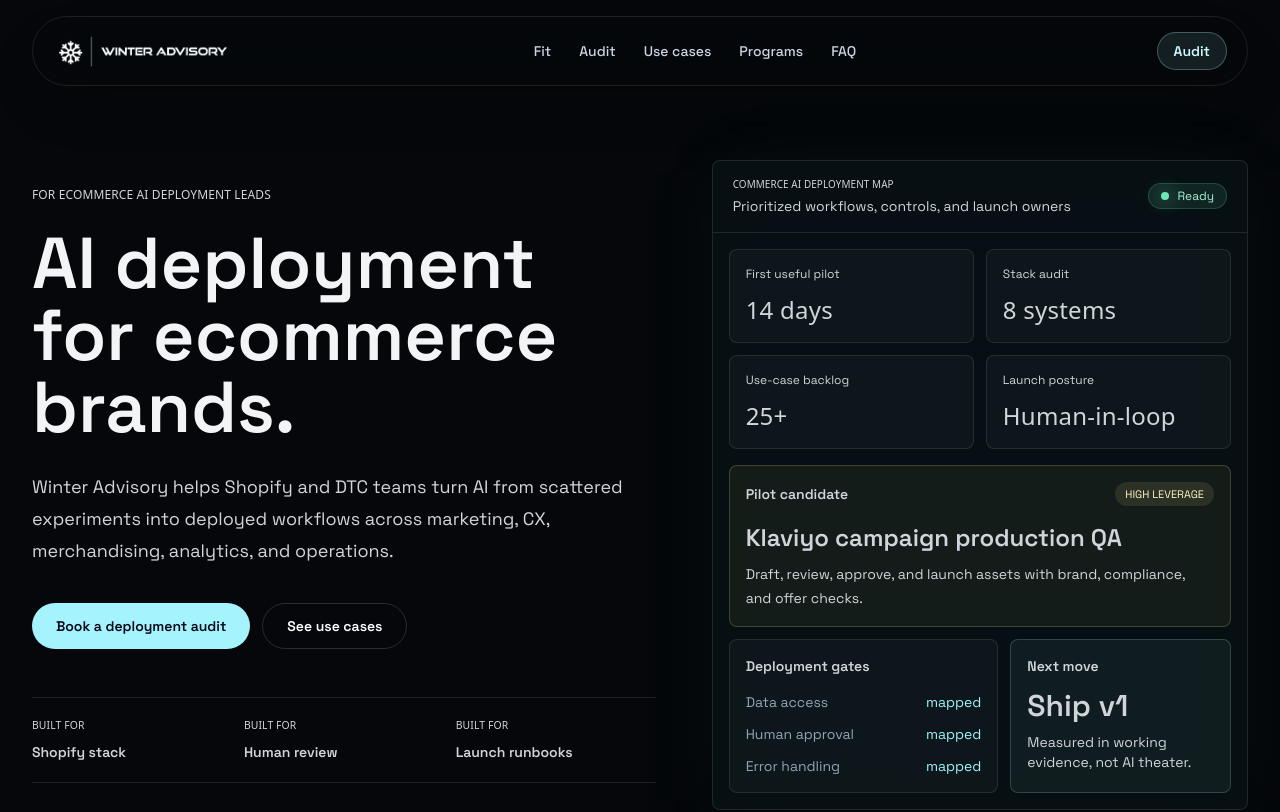
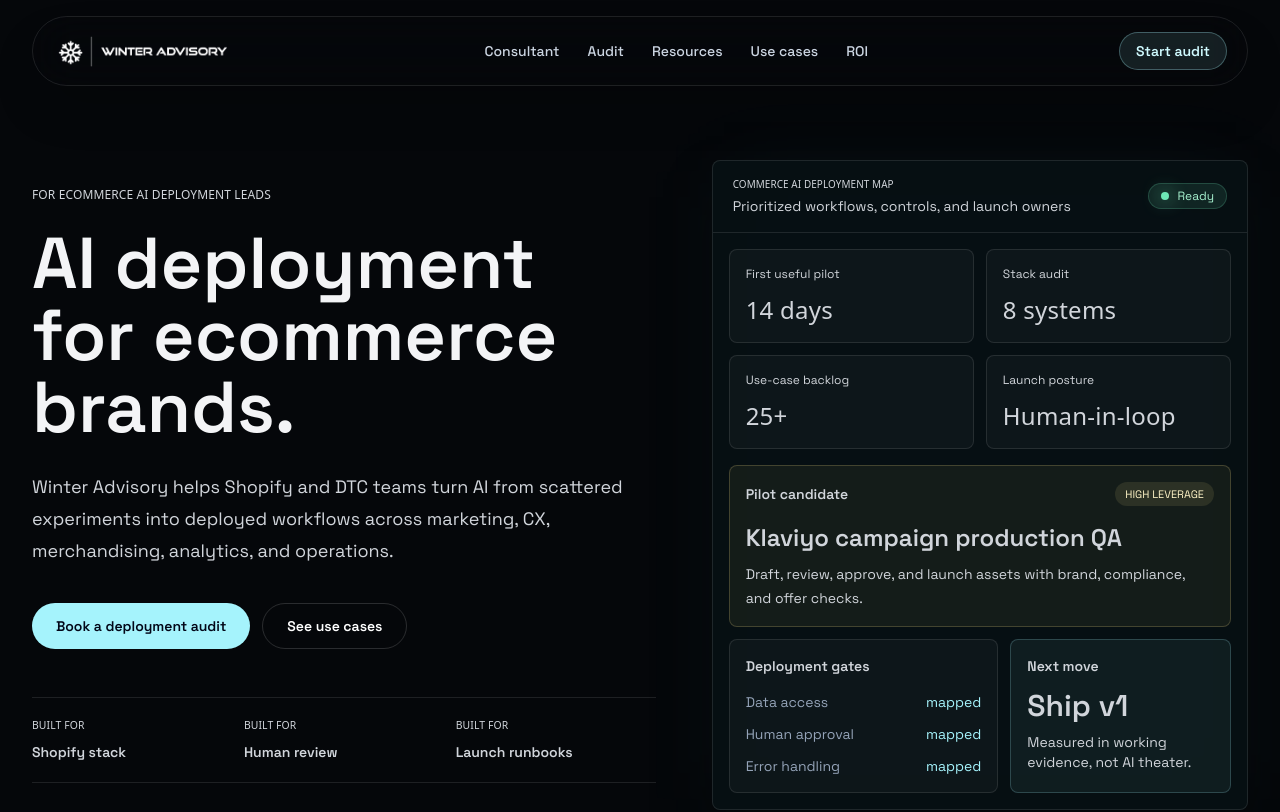
Before and after one commit to acwints/winter-advisory, a Next.js app: page / in a window 1280 px wide. Shown: the top 812 px of the page. Built offline with nearby package versions, Linux system fonts and the light colour scheme; a web font is replaced by a local one.

Commit message:
Update Header.tsx

```diff
--- a/src/components/Header.tsx
+++ b/src/components/Header.tsx
@@ -2,11 +2,11 @@
 import Link from 'next/link'
 
 const navItems = [
-  { label: 'Fit', href: '/#fit' },
-  { label: 'Audit', href: '/#audit' },
-  { label: 'Use cases', href: '/#use-cases' },
-  { label: 'Programs', href: '/#programs' },
-  { label: 'FAQ', href: '/#faq' },
+  { label: 'Consultant', href: '/ecommerce-ai-consultant' },
+  { label: 'Audit', href: '/ecommerce-ai-deployment-audit' },
+  { label: 'Resources', href: '/resources' },
+  { label: 'Use cases', href: '/ecommerce-ai-use-cases' },
+  { label: 'ROI', href: '/ecommerce-ai-roi-calculator' },
 ]
 
 export function Header() {
@@ -41,7 +41,7 @@
             href="/ecommerce-ai-deployment-audit"
             className="rounded-full border border-cyan-200/30 bg-cyan-200/10 px-4 py-2 text-sm font-semibold text-cyan-100 transition hover:border-cyan-100 hover:bg-cyan-100 hover:text-slate-950"
           >
-            Audit
+            Start audit
           </a>
         </nav>
 
```
